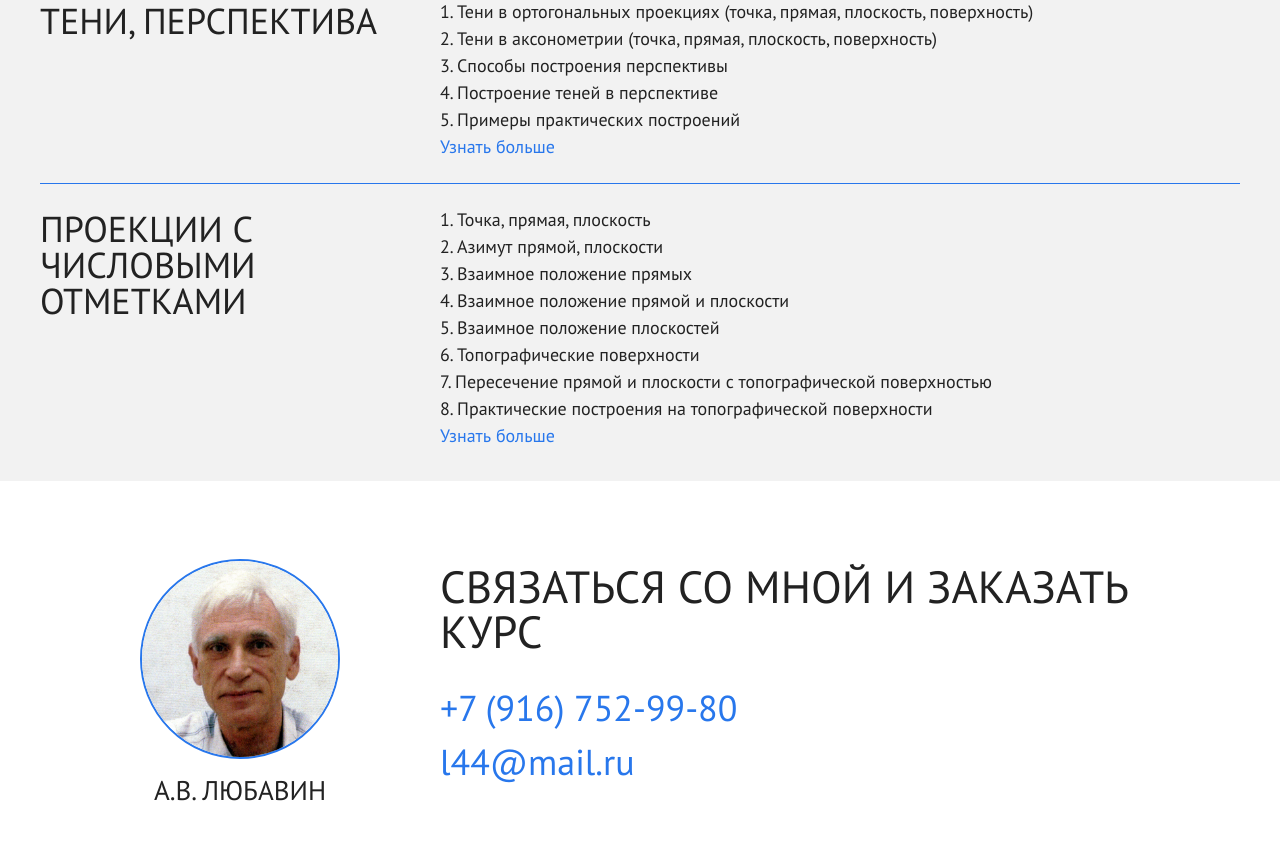
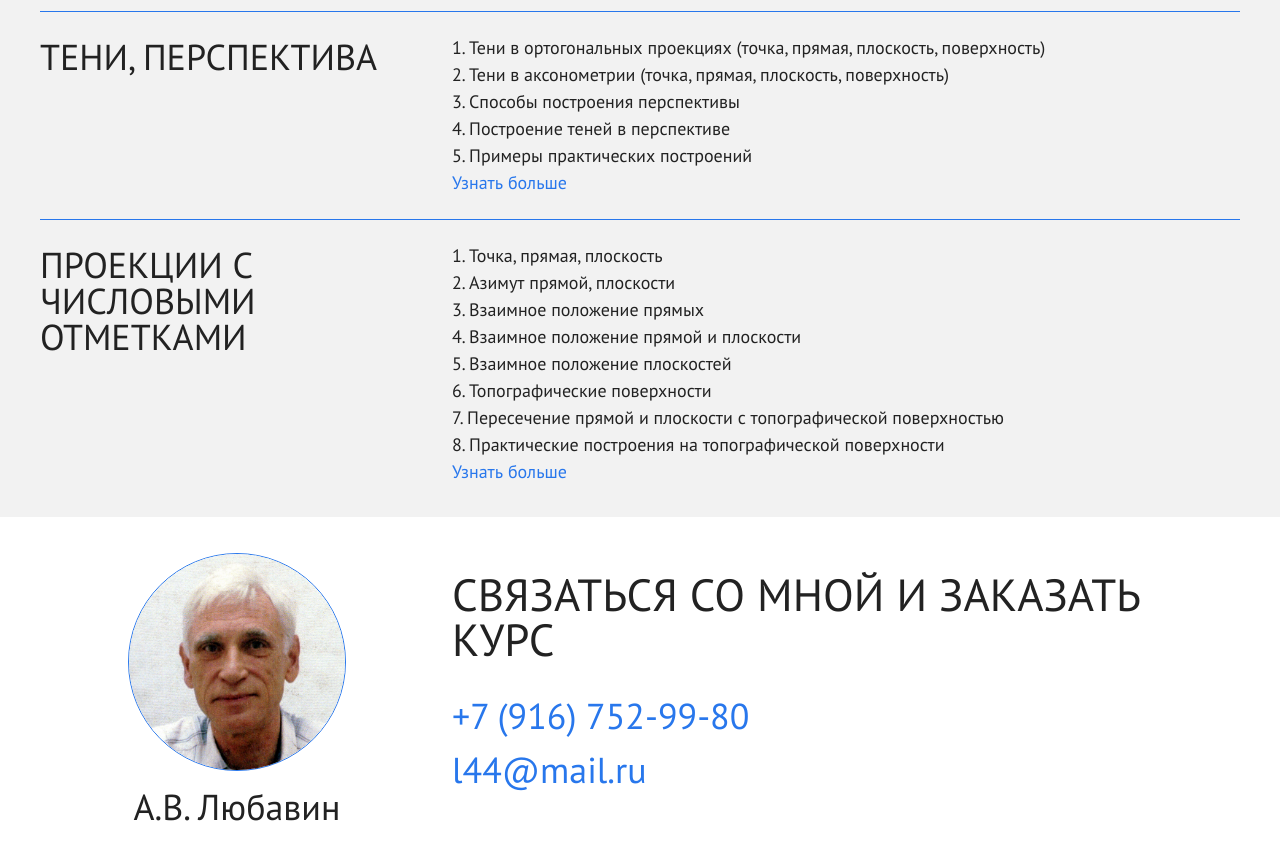
Before and after one commit to ivankhm/av-landing-frontend, a website built with Vite: page index.html in a window 1280 px wide. Shown: the part 1267-2126 px from the top of the page. Built offline with nearby package versions, Linux system fonts and the light colour scheme; a web font is replaced by a local one.

Commit message:
mostly fixed adaptive and contacts

```diff
--- a/index.html
+++ b/index.html
@@ -21,6 +21,7 @@
 
 <body class="container">
   <section class="hero-section">
+    <div class="content-wrapper">
       <div class="hero-content">
         <h1>Школа графики Александра Васильевича</h1>
         <p>
@@ -35,6 +36,7 @@
       <div class="hero-decoration">
         <img class="large-image" src="/images/bg-humans.svg" alt="Иллюстрация с обучением два человека">
         <img class="small-image" src="/images/bg-av-solo.svg" alt="Иллюстрация с обучением один человек">
+      </div>
     </div>
   </section>
   <section class="products-section solid-background-section">
@@ -100,17 +102,17 @@
             <div class="image-wrapper">
               <img src="/images/avatar.jpg" alt="Александр Васильевич Любавин" title="А.В. Любавин">
             </div>
-            <figcaption>А.В. Любавин</figcaption>
+            <figcaption class="text-h3">А.В. Любавин</figcaption>
           </figure>
 
         </div>
         <div class="contacts">
           <h2>Связаться со мной и заказать курс</h2>
           <p>
-            <a href="tel:+79167529980" class="phone">+7 (916) 752-99-80</a>
+            <a href="tel:+79167529980" class="text-h3">+7 (916) 752-99-80</a>
           </p>
           <p>
-            <a href="mailto:l44@mail.ru" class="mail">l44@mail.ru</a>
+            <a href="mailto:l44@mail.ru" class="text-h3">l44@mail.ru</a>
           </p>
         </div>
 
--- a/styles/main.scss
+++ b/styles/main.scss
@@ -53,6 +53,17 @@
     padding-left: 1rem;
     padding-right: 1rem;
 
-    @include adaptive-max-width;
+    width: 100%;
+    max-width: none;
+
+    display: flex;
+    height: 100%;
+    flex-direction: column;
+    align-items: center;
+
+    .content-wrapper {
+      height: 100%;
+      @include adaptive-max-width;
+    }
   }
 }
--- a/styles/sections/contact-me.scss
+++ b/styles/sections/contact-me.scss
@@ -1,6 +1,6 @@
 .contact-me-section {
   padding-top: 2rem;
-  padding-bottom: 2rem;
+  padding-bottom: 5rem;
   height: 50vh;
 
   h2 {
@@ -11,7 +11,7 @@
     height: 100%;
     display: grid;
 
-
+    gap: $grid-gap;
     grid-template-columns: 1fr;
     grid-template-rows: auto;
     justify-content: center;
@@ -27,7 +27,6 @@
       figure {
         height: 100%;
 
-        margin-bottom: 1rem;
 
         display: flex;
         flex-wrap: wrap;
@@ -36,23 +35,26 @@
         align-items: center;
         justify-content: center;
 
-        figcaption {
-          font-size: 1.5rem;
-          text-transform: uppercase;
-        }
-
         .image-wrapper {
-          border: 2px solid $primary-color;
+          border: 1px solid $primary-color;
           border-radius: 50%;
           overflow: hidden;
-          height: 200px;
-          width: 200px;
+
           margin-bottom: 1rem;
 
           img {
-            height: 200px;
-            width: 200px;
+            height: 6rem;
+            width: 6rem;
           }
+
+          @media screen and (min-width: $breakpoint-md) {
+            img {
+              height: 12rem;
+              width: 12rem;
+            }
+          }
+
+
         }
       }
     }
@@ -63,24 +65,28 @@
       flex-wrap: wrap;
       flex-direction: column;
 
-      align-items: left;
       justify-content: center;
 
-      >p {
+      align-items: center;
+
+      h2 {
+        text-align: center;
+      }
+
+      @media screen and (min-width: $breakpoint-sm) {
+        align-items: baseline;
+        h2 {
+          text-align: left;
+        }
+      }
+
+      > p {
         margin-bottom: 1rem;
       }
     }
 
-
-
     a {
-      font-size: 1.5rem;
       margin-bottom: 2rem;
-
-      @media screen and (min-width: $breakpoint-sm) {
-        font-size: 2rem;
-      }
-
     }
 
 
--- a/styles/sections/hero.scss
+++ b/styles/sections/hero.scss
@@ -1,20 +1,22 @@
 .hero-section {
+
+  padding-top: 1rem;
+  padding-bottom: 1rem;
+
+  .content-wrapper {
+
     display: grid;
     grid-template-rows: auto;
     grid-template-columns: 100%;
 
     align-items: center;
 
-  height: 50vh;
-
+    min-height: 50vh !important;
 
     @media screen and (min-width: $breakpoint-xs) {
-    height: 100vh;
+      min-height: 100vh !important;
       margin-bottom: 0;
-
     }
-
-
 
     .hero-decoration {
       display: none;
@@ -74,3 +76,4 @@
       }
     }
   }
+}
--- a/styles/sections/index.scss
+++ b/styles/sections/index.scss
@@ -1,18 +1,8 @@
 .solid-background-section {
   background: var(--section-color, $white);
-  max-width: none !important;
 
-  width: 100% !important;
 
-  display: flex;
-  height: 100%;
-  flex-direction: column;
-  align-items: center;
 
-  .content-wrapper {
-    height: 100%;
-    @include adaptive-max-width;
-  }
 }
 
 
--- a/styles/sections/products.scss
+++ b/styles/sections/products.scss
@@ -11,9 +11,12 @@
   .products-list {
     display: grid;
 
+
     .product {
       margin-top: 1.5rem;
       display: grid;
+
+      gap: $grid-gap;
 
       grid-template-columns: 1fr;
 
--- a/styles/typography.scss
+++ b/styles/typography.scss
@@ -25,38 +25,49 @@ h5 {
   text-transform: uppercase;
 }
 
-h1 {
+h1,
+.text-h1 {
   font-size: 2.5rem;
-  @media screen and (min-width: $breakpoint-sm) {
+
+  @media screen and (min-width: $breakpoint-md) {
     font-size: 3.5rem;
   }
 
   line-height: 1em;
 }
 
-h2 {
+h2,
+.text-h2 {
   font-size: 1.5rem;
-  @media screen and (min-width: $breakpoint-sm) {
+
+  @media screen and (min-width: $breakpoint-md) {
     font-size: 2.5rem;
   }
+
   line-height: 1em;
 
 }
 
-h3 {
+h3,
+.text-h3 {
   font-size: 1rem;
-  @media screen and (min-width: $breakpoint-sm) {
+
+  @media screen and (min-width: $breakpoint-md) {
     font-size: 2rem;
   }
+
   line-height: 1em;
 
 }
 
-h4 {
+h4,
+.text-h4 {
   font-size: 0.8rem;
-  @media screen and (min-width: $breakpoint-sm) {
+
+  @media screen and (min-width: $breakpoint-md) {
     font-size: 1.6rem;
   }
+
   line-height: 1em;
 
 }
--- a/styles/variables.scss
+++ b/styles/variables.scss
@@ -3,6 +3,8 @@ $breakpoint-sm: 640px;
 $breakpoint-md: 960px;
 $breakpoint-lg: 1200px;
 $breakpoint-xl: 1600px;
+
+$grid-gap: 1rem;
 
 $padding-sm: 12px;
 $padding-md: 24px;
```
Lines whose indentation alone changed are shown as unchanged.
